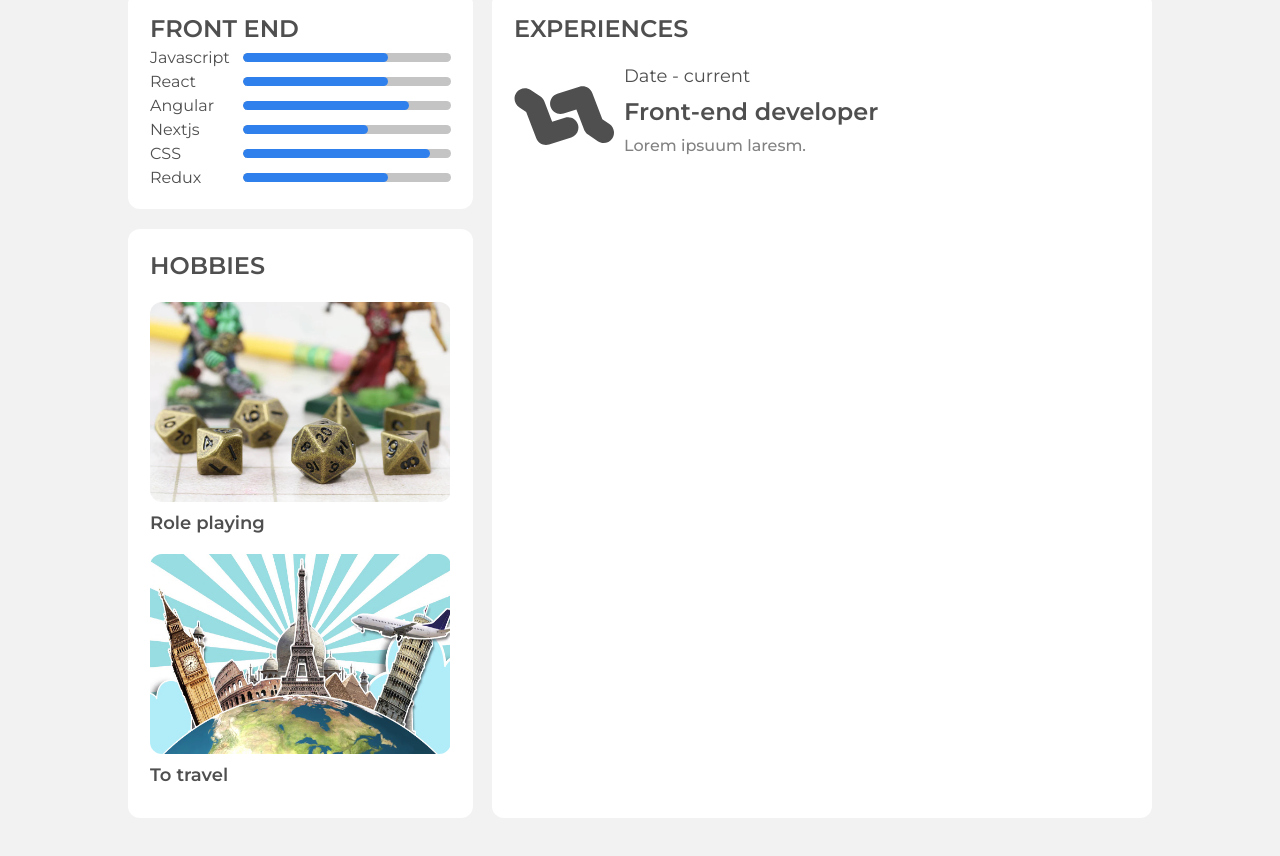
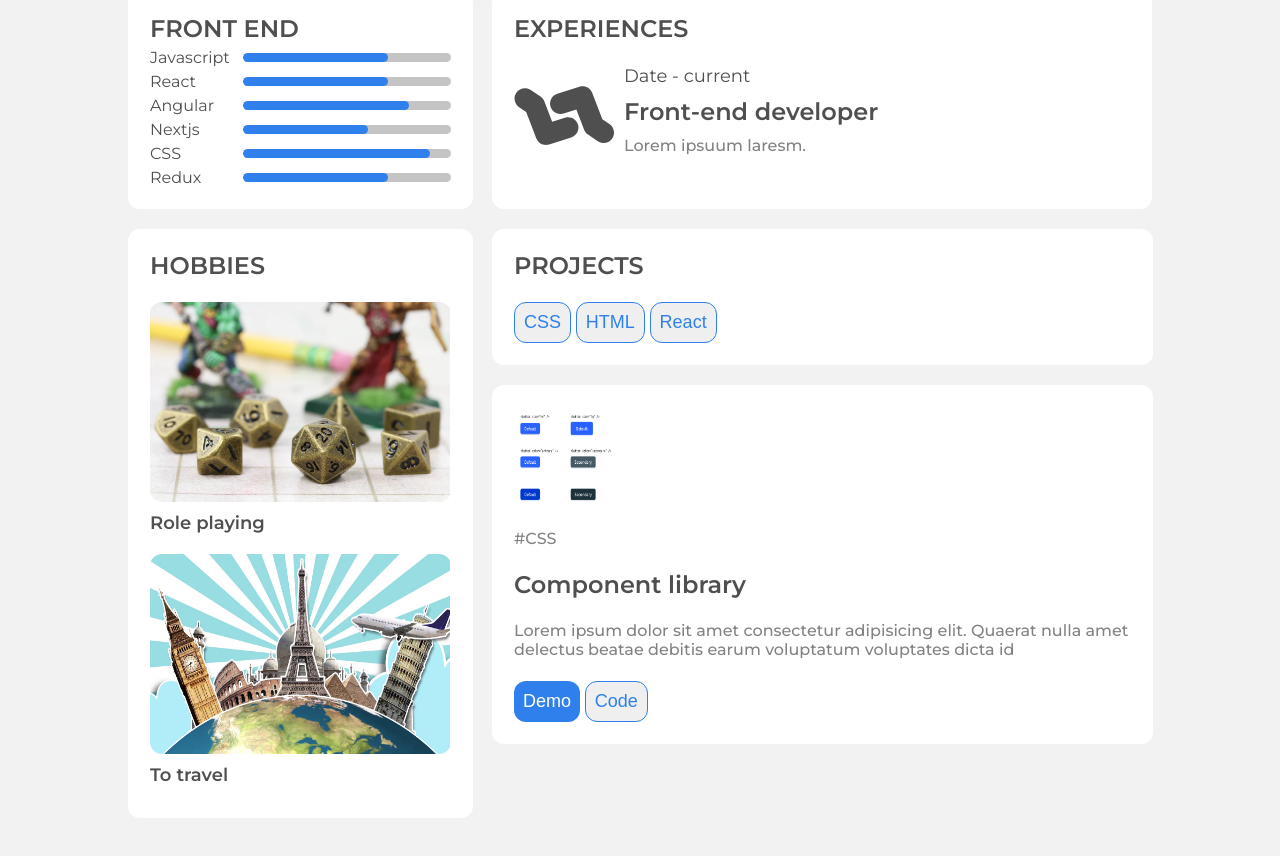
Before and after one commit to nairpa/my-portofolio, a Next.js app: page / in a window 1280 px wide. Shown: the part 378-1234 px from the top of the page. Built offline with nearby package versions, Linux system fonts and the light colour scheme.

Commit message:
refactor: modifies experience card

```diff
--- a/modules/home/experienceCard/ExperienceCard.tsx
+++ b/modules/home/experienceCard/ExperienceCard.tsx
@@ -20,9 +20,9 @@ export const ExperienceCard = () => {
             ref.current.style.width='auto';
 
             if(query) {
-                ref.current.style.gridArea = "2 / 1 / 4 / 4"
+                ref.current.style.gridArea = "2 / 1 / 3 / 4"
             } else {
-                ref.current.style.gridArea = "2 / 2 / 4 / 4"
+                ref.current.style.gridArea = "2 / 2 / 3 / 4"
             }
         }
 
--- /dev/null
+++ b/modules/home/projectsCard/ProjectsCard.module.css
@@ -0,0 +1,12 @@
+.buttonContainer {
+    display: flex;
+    width: 100%;
+    gap: 0.3em;
+}
+
+.container {
+    display: flex;
+    flex-direction: column;
+    grid-area: 3 / 2 / 4 / 4;
+    gap: 20px;
+}
--- /dev/null
+++ b/modules/home/projectsCard/ProjectsCard.tsx
@@ -0,0 +1,50 @@
+import { Button } from "@/common/components/button/Button"
+import { Text } from "@/common/components/heading/Heading"
+import { Paper } from "@/common/components/paper/Paper"
+import { useMediaQuery } from "@/common/hooks/useMediaQuery";
+import Image from "next/image"
+import { useEffect, useRef } from "react";
+import styles from './ProjectsCard.module.css';
+
+export const ProjectsCard = () => {
+    const ref = useRef<HTMLDivElement>(null);
+    const query = useMediaQuery('(max-width: 780px)');
+
+    useEffect(() => {
+        if(ref.current) {
+            ref.current.style.gridColumn='2/4';
+            ref.current.style.gridRow='2/4';
+            ref.current.style.width='auto';
+
+            if(query) {
+                ref.current.style.gridArea = "2 / 1 / 4 / 4"
+            } else {
+                ref.current.style.gridArea = "2 / 2 / 4 / 4"
+            }
+        }
+
+    }, [query, ref])
+
+    return(
+        <div className={styles.container}>
+            <Paper isColumn>
+                <Text bold variant="heading" text={'Projects'} />
+                <div className={styles.buttonContainer}>
+                    <Button fillMode="outlined" text={'CSS'} />
+                    <Button fillMode="outlined" text={'HTML'} />
+                    <Button fillMode="outlined" text={'React'} />
+                </div>
+            </Paper>
+            <Paper isColumn>
+                <Image src='/demo1.png' alt='demo1' width={100} height={100}/>
+                <Text variant="text" bold text={'#CSS'}/>
+                <Text variant="title" bold text={'Component library'} />
+                <Text variant="text" text={'Lorem ipsum dolor sit amet consectetur adipisicing elit. Quaerat nulla amet delectus beatae debitis earum voluptatum voluptates dicta id '} />
+                <div className={styles.buttonContainer}>
+                    <Button fillMode="filled" text={'Demo'} />
+                    <Button fillMode="outlined" text={'Code'} />
+                </div>
+            </Paper>
+        </div>
+    )
+}
--- a/pages/index.tsx
+++ b/pages/index.tsx
@@ -6,6 +6,7 @@ import { ExperienceCard } from '@/modules/home/experienceCard/ExperienceCard';
 import { Navbar } from '@/modules/home/navbar/Navbar';
 import { ThemeProvider } from '@/common/context/ThemeContext';
 import "../i18n";
+import { ProjectsCard } from '@/modules/home/projectsCard/ProjectsCard';
 
 export default function Home() {
   return (
@@ -23,6 +24,7 @@ export default function Home() {
           <HeroCard />
           <SkillCard />
           <ExperienceCard />
+          <ProjectsCard />
           <HobbiesCard />
         </main>
       </ThemeProvider>
```
Also changed, not shown: public/demo1.png (added).
